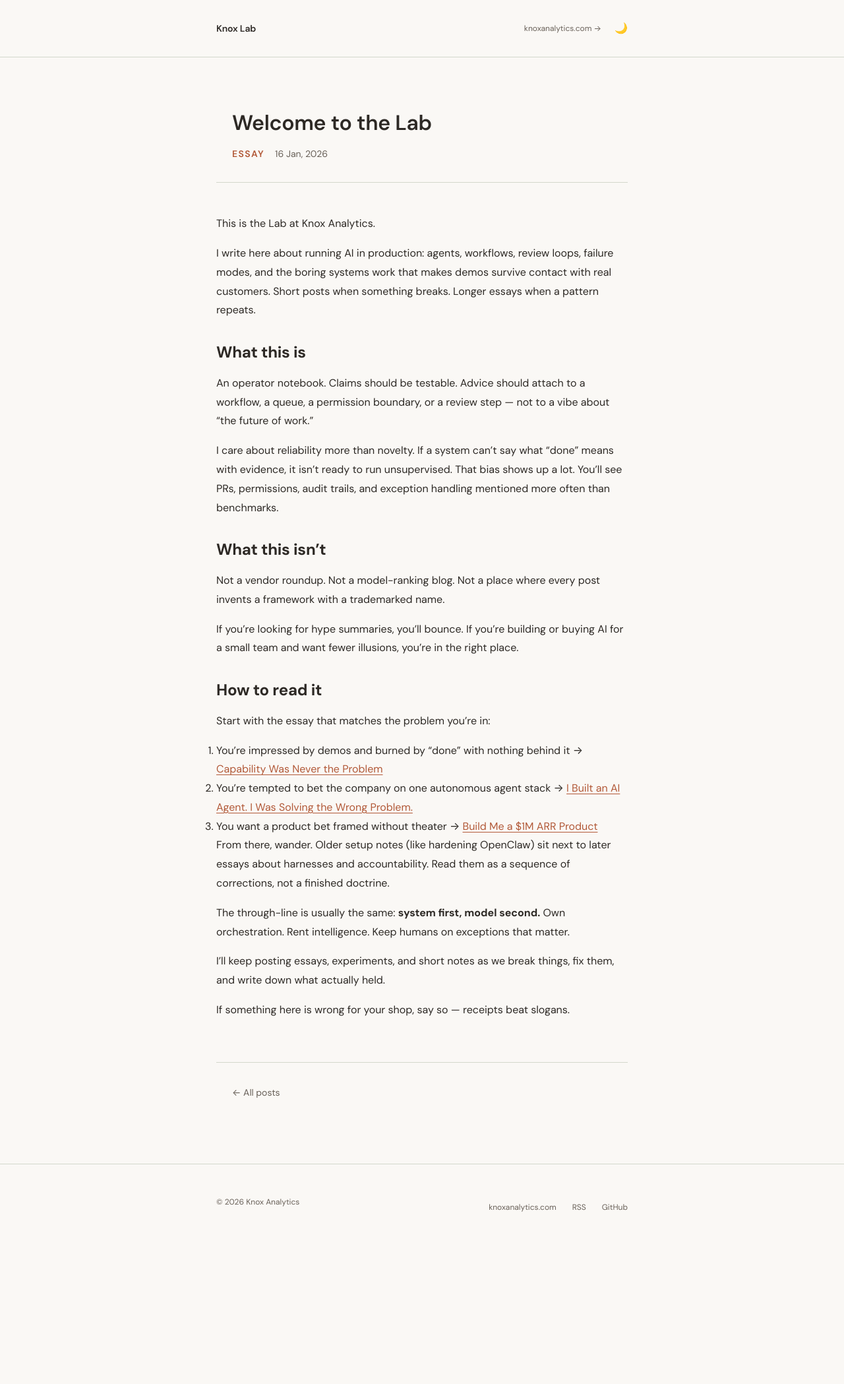
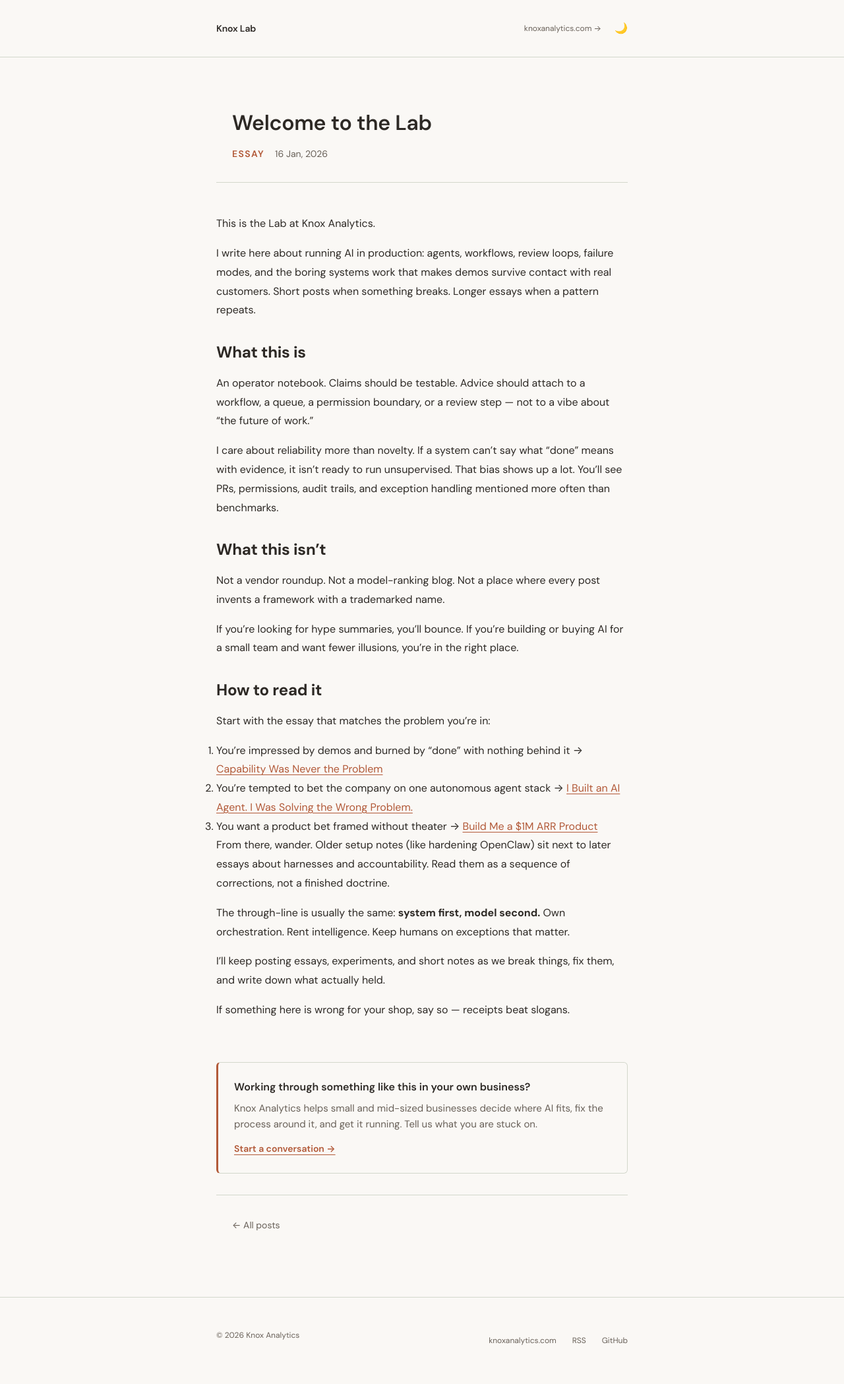
Before and after one commit to sfayka/lab, a Jekyll site: the page built from _posts/2026-01-16-welcome-to-the-lab.md, in a window 1280 px wide. Shown: the whole page at 66% size. Built offline with Jekyll 4.4.1, drawn with Linux system fonts in a browser that asks for light colours; before the commit the page ends 1897 px from its top, so only the background shows below that.

Commit message:
Lab chrome: keep repo docs out of the index, default share image, consulting cross-link (#62)
Rechecked against the live site on 1 Nov 2026. Repo docs are still in the
sitemap, /now/ is listed twice, and apple-touch-icon.png 404s because the
app exclude is a prefix match.

Co-authored-by: Cursor Agent <cursoragent@cursor.com>

```diff
--- a/_config.yml
+++ b/_config.yml
@@ -15,6 +15,13 @@ paginate: 10
 paginate_path: /page:num/
 
 permalink: /posts/:title/
+
+# Default share image (1200x630) for pages and posts without their own `image:`
+defaults:
+  - scope:
+      path: ""
+    values:
+      image: /assets/images/og-image.png
 
 plugins:
   - jekyll-paginate
@@ -36,10 +43,21 @@ exclude:
   - next.config.mjs
   - tsconfig.json
   - components.json
-  - app
+  - app/
   - components
   - hooks
   - lib
   - styles
   - tasks
   - distribution
+  - postcss.config.mjs
+  # Repo docs and templates: useful on GitHub, not as public pages
+  - README.md
+  - AGENTS.md
+  - EXPERIMENTS_GUIDE.md
+  - MAINTENANCE.md
+  - MAINTENANCE_CHECKLIST.md
+  - NOW_PAGE_GUIDE.md
+  - POSTS_GUIDE.md
+  - QUICK_START.md
+  - now.md.template
--- a/_layouts/post.html
+++ b/_layouts/post.html
@@ -16,6 +16,12 @@ layout: default
       {{ content }}
     </div>
 
+    <aside class="post-cta" aria-label="Work with Knox Analytics">
+      <p class="post-cta-title">Working through something like this in your own business?</p>
+      <p class="post-cta-text">Knox Analytics helps small and mid-sized businesses decide where AI fits, fix the process around it, and get it running. Tell us what you are stuck on.</p>
+      <a href="https://knoxanalytics.com/#contact" class="post-cta-link">Start a conversation →</a>
+    </aside>
+
     <footer class="post-page-footer">
       <a href="{{ '/' | relative_url }}" class="back-link">← All posts</a>
     </footer>
--- a/assets/css/main.css
+++ b/assets/css/main.css
@@ -351,6 +351,37 @@ blockquote {
   border-top: 1px solid var(--border);
 }
 
+/* Consulting cross-link at the end of posts */
+.post-cta {
+  margin-top: 4rem;
+  padding: 1.5rem;
+  border: 1px solid var(--border);
+  border-left: 3px solid var(--primary);
+  border-radius: 0.375rem;
+}
+
+.post-cta-title {
+  font-weight: 600;
+  margin-bottom: 0.5rem;
+}
+
+.post-cta-text {
+  font-size: 0.9375rem;
+  color: var(--muted-foreground);
+  margin-bottom: 0.75rem;
+}
+
+.post-cta-link {
+  font-size: 0.875rem;
+  font-weight: 600;
+  text-decoration: underline;
+  text-underline-offset: 4px;
+}
+
+.post-cta + .post-page-footer {
+  margin-top: 2rem;
+}
+
 .back-link {
   font-size: 0.875rem;
   color: var(--muted-foreground);
```
Also changed, not shown: 404.html (added, +12 -0 lines), llms.txt (+9 -0 lines), .github/workflows/refresh-knox-homepage.yml (added).
